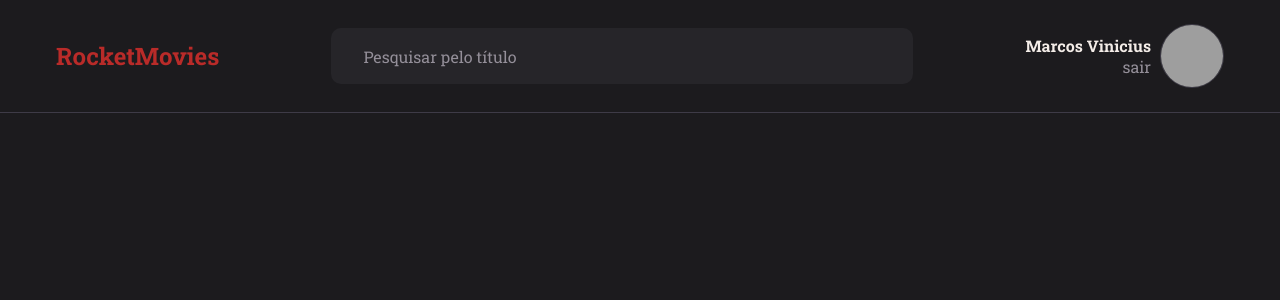
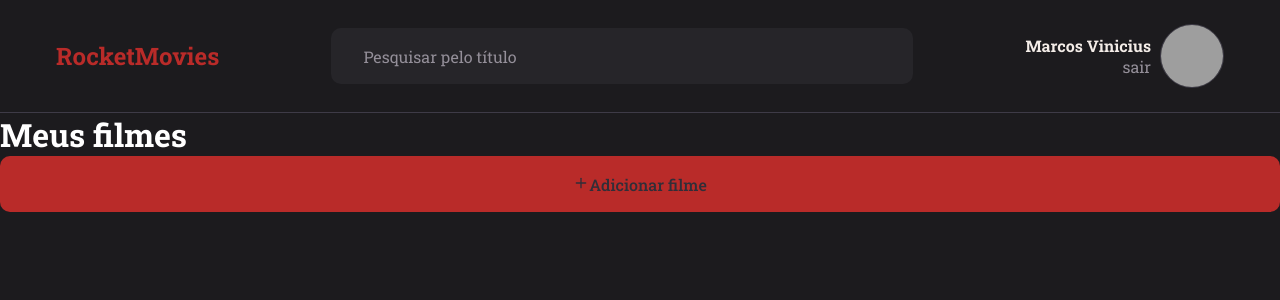
Before and after one commit to mviniciussb/MovieNotes--Frontend, a React (Vite) app: page / in a window 1280 px wide. Shown: the top 300 px of the page. Built offline with nearby package versions, Linux system fonts and the light colour scheme; grey boxes are pictures that could not be loaded.

Commit message:
Start of creating the home page

```diff
--- a/src/pages/home/index.jsx
+++ b/src/pages/home/index.jsx
@@ -1,10 +1,27 @@
-import {Container} from "./style"
-import {Header} from "../../components/header"
+import { Container, Main } from "./style";
+import { Header } from "../../components/header";
+import { Button } from "../../components/button";
+import { FiPlus } from "react-icons/fi";
 
-export function Home(){
-    return(
-        <Container>
-            <Header/>
-        </Container>
-    )
+export function Home() {
+  return (
+    <Container>
+      <Header />
+      <Main>
+        <div className="title-page">
+          <h1>
+            Meus filmes
+            <Button
+              title={
+                <>
+                  <FiPlus />
+                  Adicionar filme
+                </>
+              }
+            />
+          </h1>
+        </div>
+      </Main>
+    </Container>
+  );
 }
--- a/src/pages/home/style.js
+++ b/src/pages/home/style.js
@@ -1,5 +1,9 @@
 import styled from "styled-components";
 
 export const Container = styled.div`
+    height: 100vh;
+`
+
+export const Main = styled.main`
 
 `
```
